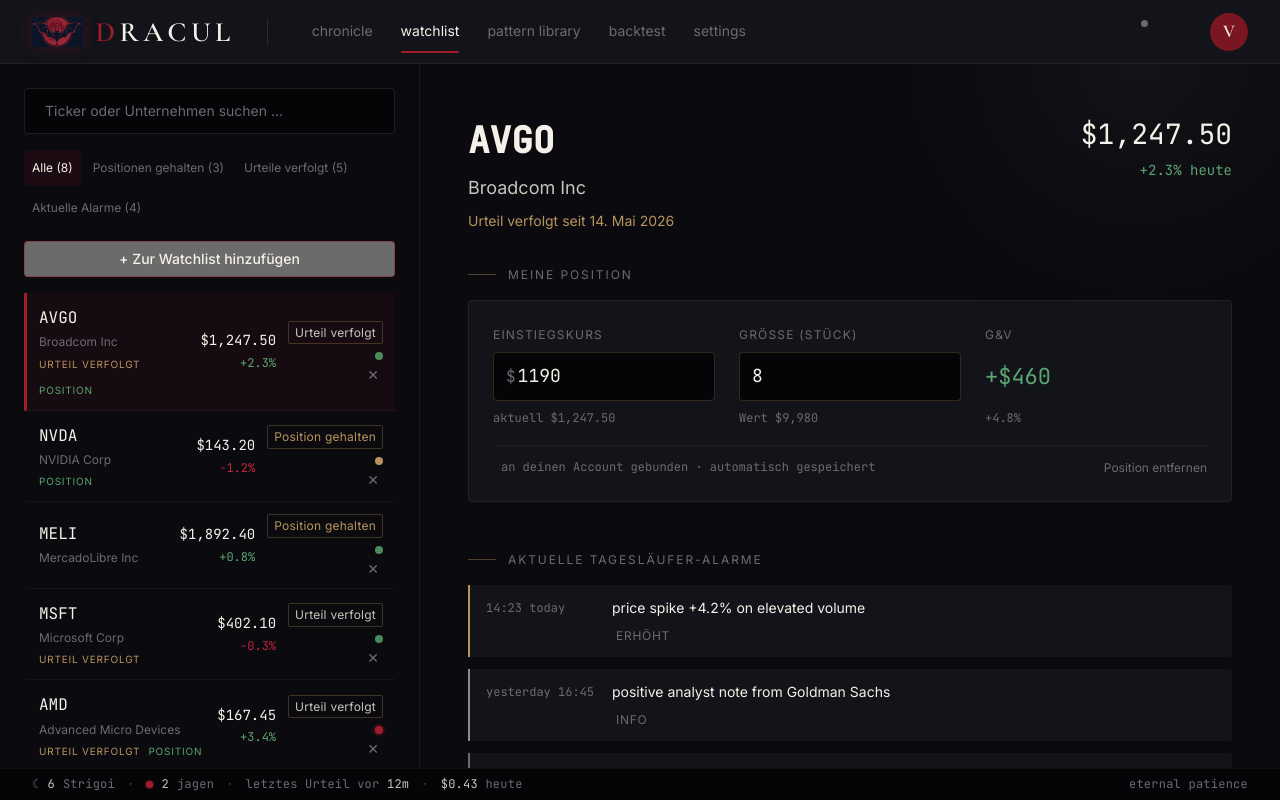
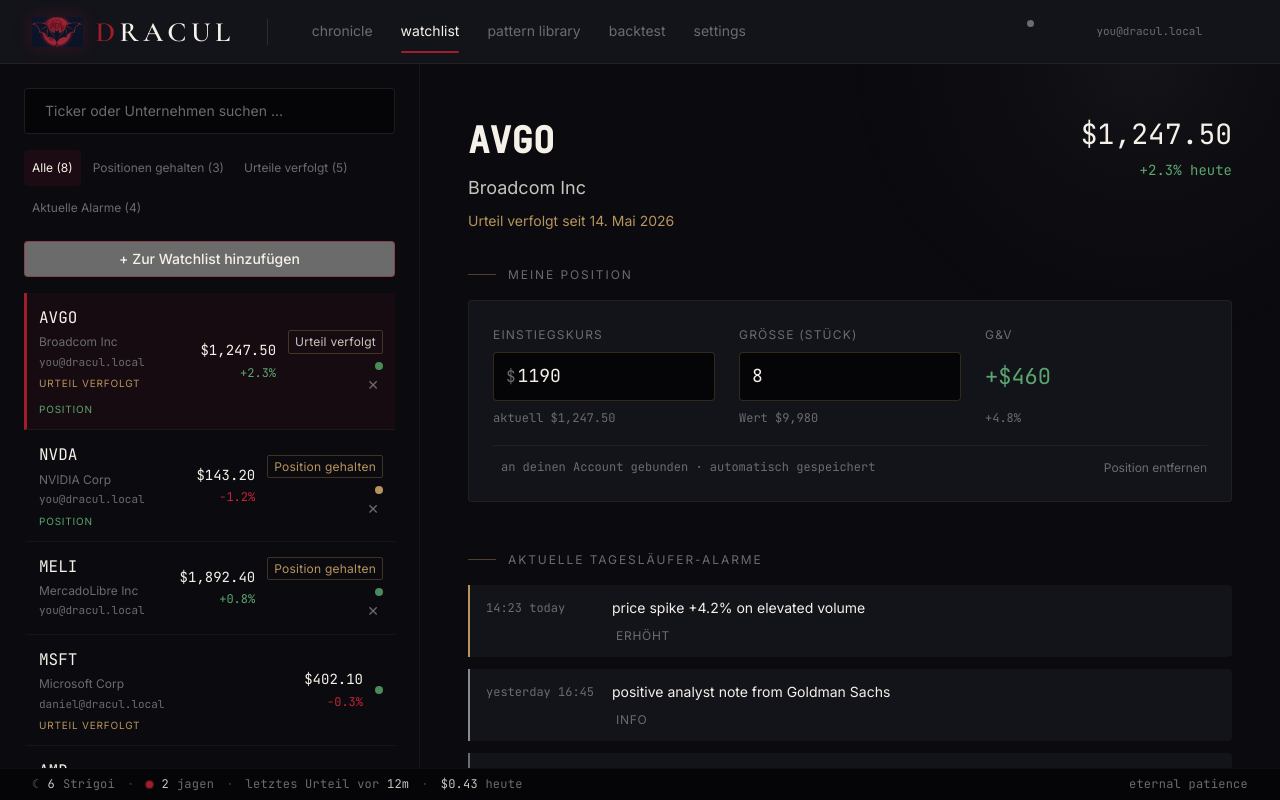
Before and after one commit to visterion/dracul, a Vue app in the folder chronicle/: page /watchlist in a window 1280 px wide. Built offline with nearby package versions, Linux system fonts and the light colour scheme.

Commit message:
feat(chronicle): watchlist owner badge + own-only edit + topbar user/logout

```diff
--- a/chronicle/src/components/shell/AppTopBar.vue
+++ b/chronicle/src/components/shell/AppTopBar.vue
@@ -41,8 +41,11 @@
         <button v-if="!mobile" class="top-bar__icon-btn" aria-label="Toggle light mode" title="Light mode (coming soon)">
           <i class="ph ph-moon" aria-hidden="true"></i>
         </button>
+        <span v-if="me" class="top-bar__user mono" data-testid="topbar-user">{{ me }}</span>
+        <a v-if="me && me !== 'default'" class="top-bar__icon-btn" href="/cdn-cgi/access/logout"
+           :aria-label="t('shell.logout')" :title="t('shell.logout')"><i class="ph ph-sign-out" /></a>
         <!-- User avatar placeholder — auth not in Phase 1 -->
-        <div v-if="!mobile" class="top-bar__avatar" aria-hidden="true">
+        <div v-if="!mobile && !me" class="top-bar__avatar" aria-hidden="true">
           <span>V</span>
         </div>
       </div>
@@ -54,6 +57,7 @@
 import { useI18n } from 'vue-i18n'
 import { useLiveAlertsStore } from '../../stores/liveAlerts'
 import { useNavItems } from '../../composables/useNavItems'
+import { useMe } from '../../composables/useMe'
 
 defineProps<{ mobile?: boolean }>()
 defineEmits<{ 'toggle-live': [] }>()
@@ -61,6 +65,7 @@ defineEmits<{ 'toggle-live': [] }>()
 const { t } = useI18n()
 const live = useLiveAlertsStore()
 const navItems = useNavItems()
+const me = useMe()
 </script>
 
 <style scoped>
@@ -203,6 +208,7 @@ const navItems = useNavItems()
   flex-shrink: 0;
 }
 
+.top-bar__user { font-size: 11px; color: var(--ash-gray); max-width: 160px; overflow: hidden; text-overflow: ellipsis; white-space: nowrap; }
 .top-bar__live { position: relative; }
 .top-bar__live-dot {
   position: absolute; top: 7px; right: 8px; width: 7px; height: 7px; border-radius: 50%;
--- /dev/null
+++ b/chronicle/src/composables/useMe.ts
@@ -0,0 +1,14 @@
+import { ref } from 'vue'
+import { useApi } from '../api'
+
+// Module-level singleton: the current user's email, fetched once and shared.
+const email = ref<string>('')
+let started = false
+
+export function useMe() {
+  if (!started) {
+    started = true
+    useApi().getMe().then(m => { email.value = m.email }).catch(() => { /* ignore */ })
+  }
+  return email
+}
--- a/chronicle/src/i18n/locales/de.ts
+++ b/chronicle/src/i18n/locales/de.ts
@@ -13,6 +13,9 @@ export default {
     monthsAgo: 'vor {n} Monaten',
     thisMonth: 'diesen Monat',
     oneMonthAgo: 'vor 1 Monat',
+  },
+  shell: {
+    logout: 'Abmelden',
   },
   app: {
     nav: {
--- a/chronicle/src/i18n/locales/en.ts
+++ b/chronicle/src/i18n/locales/en.ts
@@ -13,6 +13,9 @@ export default {
     monthsAgo: '{n} months ago',
     thisMonth: 'this month',
     oneMonthAgo: '1 month ago',
+  },
+  shell: {
+    logout: 'Log out',
   },
   app: {
     nav: {
--- a/chronicle/src/views/WatchlistView.vue
+++ b/chronicle/src/views/WatchlistView.vue
@@ -90,6 +90,7 @@
             <div class="wr-id">
               <span class="wr-ticker mono">{{ item.ticker }}</span>
               <span class="wr-name">{{ item.companyName }}</span>
+              <span class="wr-owner mono" :data-testid="`wl-owner-${item.id}`">{{ item.owner }}</span>
               <span class="wr-flags">
                 <span v-if="item.tag === 'TRACKING'" class="wr-track">{{ t('watchlist.flags.tracked') }}</span>
                 <span v-if="item.entryPrice !== null" class="wr-held">{{ t('watchlist.flags.position') }}</span>
@@ -103,6 +104,7 @@
             </div>
             <div class="wr-meta">
               <button
+                v-if="isMine(item)"
                 class="wr-tag-toggle"
                 :class="`wr-tag-toggle--${item.tag.toLowerCase()}`"
                 :data-testid="`wl-tag-${item.id}`"
@@ -111,6 +113,7 @@
               >{{ item.tag === 'HELD' ? t('watchlist.tagLabel.held') : t('watchlist.tagLabel.tracking') }}</button>
               <span class="wr-dot" :class="`dot-${dotClass(item.status)}`" />
               <button
+                v-if="isMine(item)"
                 class="wr-delete"
                 :data-testid="`wl-delete-${item.id}`"
                 :disabled="rowBusyId === item.id"
@@ -258,12 +261,14 @@ import BackLink from '../components/common/BackLink.vue'
 import SectionHeader from '../components/common/SectionHeader.vue'
 import AlertRow from '../components/common/AlertRow.vue'
 import { useApi } from '../api'
+import { useMe } from '../composables/useMe'
 import type { WatchlistItem, WatchlistStatus, WatchlistTag } from '../api/types'
 
 const { t, locale } = useI18n()
 const { smAndDown } = useDisplay()
 
 const api = useApi()
+const me = useMe()
 const items = ref<WatchlistItem[]>([])
 const loading = ref(true)
 const selectedId = ref<string | null>(null)
@@ -280,6 +285,7 @@ onMounted(async () => {
     loading.value = false
   }
 })
+function isMine(item: WatchlistItem): boolean { return item.owner === me.value }
 
 const selectedItem = computed(() =>
   items.value.find(i => i.id === selectedId.value) ?? null
@@ -551,6 +557,7 @@ function formatDate(isoDate: string): string {
 .wr-id { display: flex; flex-direction: column; gap: 2px; min-width: 0; }
 .wr-ticker { font-size: var(--text-body); color: var(--bone-ivory); }
 .wr-name { font-size: var(--text-micro); color: var(--ash-gray); white-space: nowrap; overflow: hidden; text-overflow: ellipsis; }
+.wr-owner { font-size: 11px; color: var(--ash-gray); white-space: nowrap; overflow: hidden; text-overflow: ellipsis; max-width: 160px; }
 .wr-flags { display: flex; gap: var(--space-2); flex-wrap: wrap; }
 .wr-track { font-size: 10px; text-transform: uppercase; letter-spacing: 0.08em; color: var(--cathedral-gold); margin-top: 2px; }
 .wr-held { font-size: 10px; text-transform: uppercase; letter-spacing: 0.08em; color: var(--signal-positive-bright); margin-top: 2px; }
```
